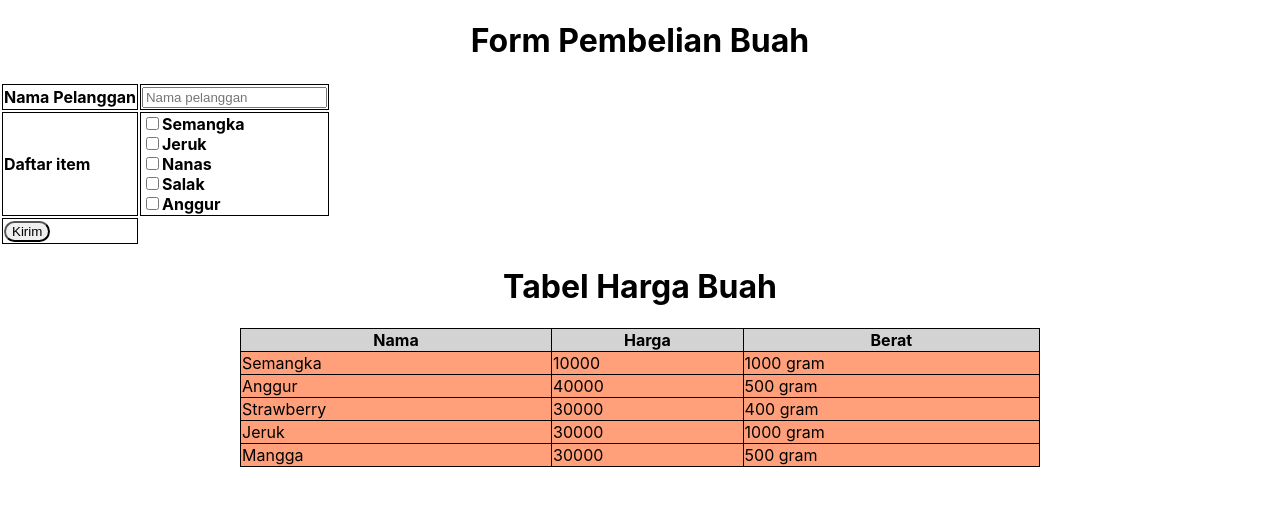
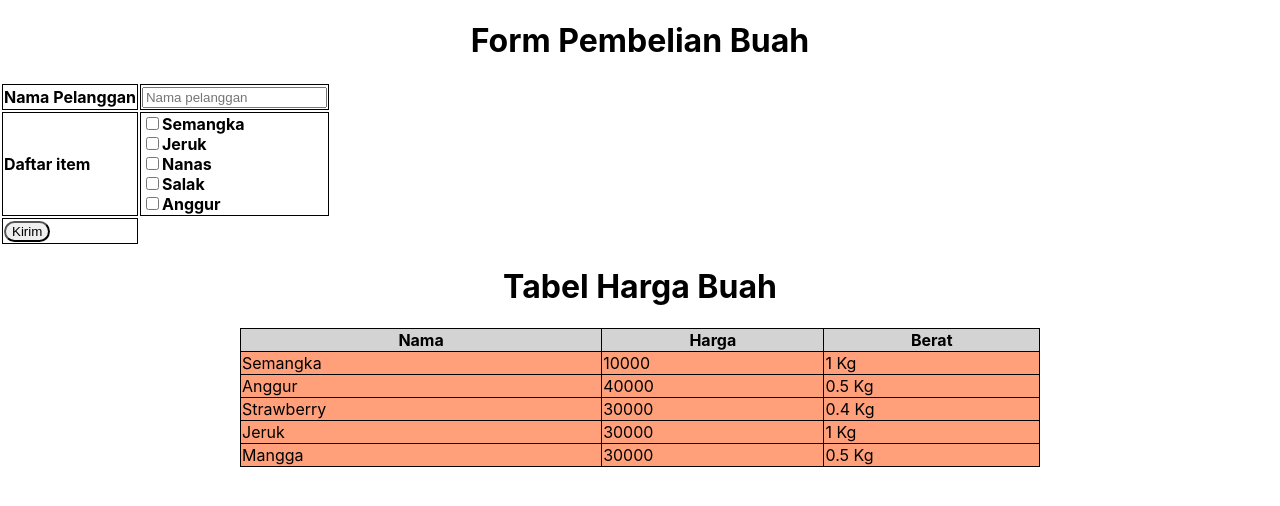
Before and after one commit to phoviography/sanbercode-reactjs-0820-2, a React (Create React App) app: page / in a window 1280 px wide. Shown: the top 506 px of the page. Built offline with nearby package versions, Linux system fonts and the light colour scheme.

Commit message:
convert table to component

```diff
--- /dev/null
+++ b/src/Components/Tabel.css
@@ -0,0 +1,15 @@
+.TabelHargaBuah table,
+th,
+td {
+  border: 1px solid black;
+  border-collapse: collapse;
+}
+
+.TabelHargaBuah th {
+  background-color: lightgray;
+}
+
+.TabelHargaBuah td {
+  text-align: left;
+  background-color: lightsalmon;
+}
--- /dev/null
+++ b/src/Components/Tabel.js
@@ -0,0 +1,27 @@
+import React from 'react';
+import './Tabel.css'
+
+const Tabel = ({ dataBuah }) => {
+    return (
+        <div className="TabelHargaBuah">
+            <table style={{ width: "100%" }}>
+                <tr>
+                    <th>Nama</th>
+                    <th>Harga</th>
+                    <th>Berat</th>
+                </tr>
+                {dataBuah.map(el => {
+                    return (
+                        <tr>
+                            <td>{el.nama}</td>
+                            <td>{el.harga}</td>
+                            <td>{el.berat / 1000} Kg</td>
+                        </tr>
+                    )
+                })}
+            </table>
+        </div>
+    )
+}
+
+export default Tabel;
--- a/src/Tugas10/Tugas10.css
+++ b/src/Tugas10/Tugas10.css
@@ -3,19 +3,3 @@
   margin-left: auto;
   margin-right: auto;
 }
-
-.TabelBuah table,
-th,
-td {
-  border: 1px solid black;
-  border-collapse: collapse;
-}
-
-.TabelBuah th {
-  background-color: lightgray;
-}
-
-.TabelBuah td {
-  text-align: left;
-  background-color: lightsalmon;
-}
--- a/src/Tugas10/Tugas10.js
+++ b/src/Tugas10/Tugas10.js
@@ -1,39 +1,24 @@
 import React from 'react';
 
 import './Tugas10.css';
-
-let dataHargaBuah = [
-    { nama: "Semangka", harga: 10000, berat: 1000 },
-    { nama: "Anggur", harga: 40000, berat: 500 },
-    { nama: "Strawberry", harga: 30000, berat: 400 },
-    { nama: "Jeruk", harga: 30000, berat: 1000 },
-    { nama: "Mangga", harga: 30000, berat: 500 }
-]
+import Tabel from '../Components/Tabel';
 
 class Tugas10 extends React.Component {
     render() {
+        let dataHargaBuah = [
+            { nama: "Semangka", harga: 10000, berat: 1000 },
+            { nama: "Anggur", harga: 40000, berat: 500 },
+            { nama: "Strawberry", harga: 30000, berat: 400 },
+            { nama: "Jeruk", harga: 30000, berat: 1000 },
+            { nama: "Mangga", harga: 30000, berat: 500 }
+        ]
         return (
             <div className="HargaBuah">
                 <header>
                     <h1 style={{ textAlign: "center" }}>Tabel Harga Buah</h1>
                 </header>
                 <div className="TabelBuah">
-                    <table style={{ width: "100%" }}>
-                        <tr>
-                            <th>Nama</th>
-                            <th>Harga</th>
-                            <th>Berat</th>
-                        </tr>
-                        {dataHargaBuah.map(el => {
-                            return (
-                            <tr>
-                                <td>{el.nama}</td>
-                                <td>{el.harga}</td>
-                                <td>{el.berat} gram</td>
-                            </tr>
-                            )
-                        })}
-                    </table>
+                    <Tabel dataBuah={dataHargaBuah}/>
                 </div>
             </div >
         );
--- a/src/Tugas9/Tugas9.js
+++ b/src/Tugas9/Tugas9.js
@@ -35,7 +35,6 @@ class Tugas9 extends React.Component {
                         </tr>
                     </table>
                 </div>
-
             </div>
         )
     }
```
